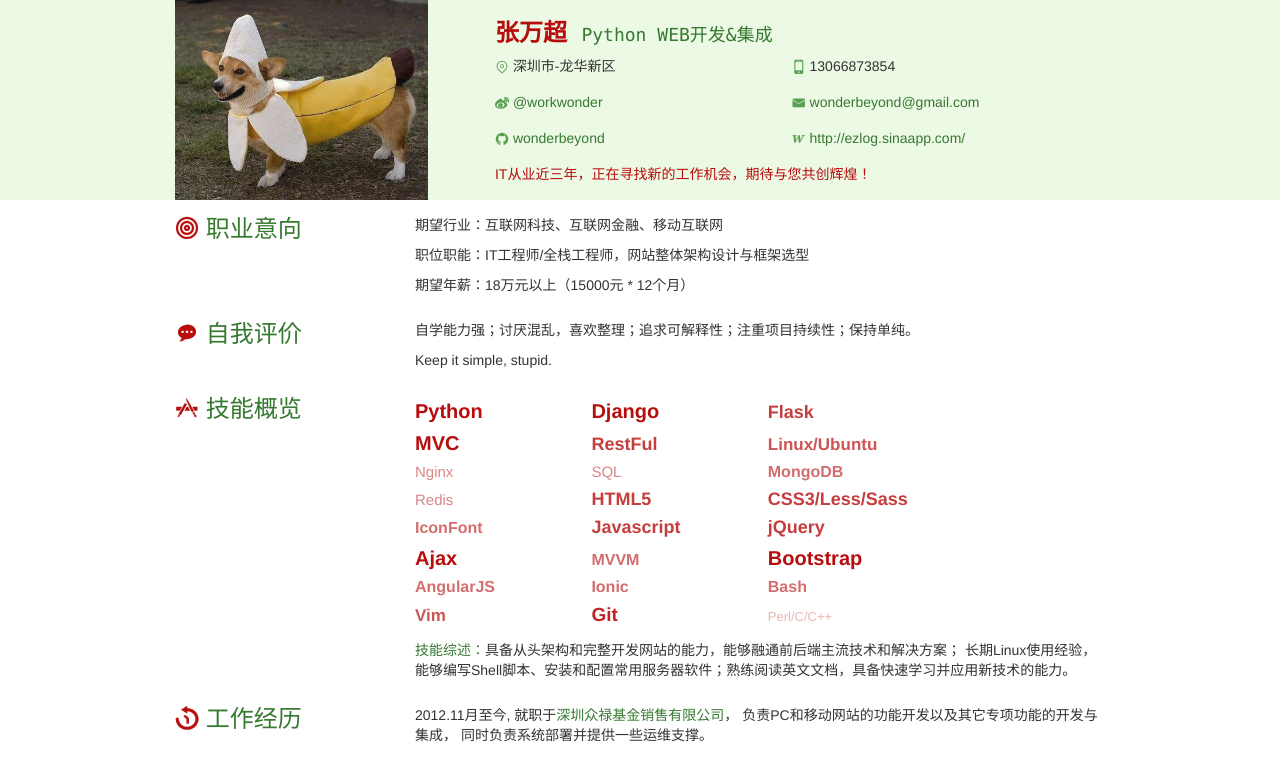
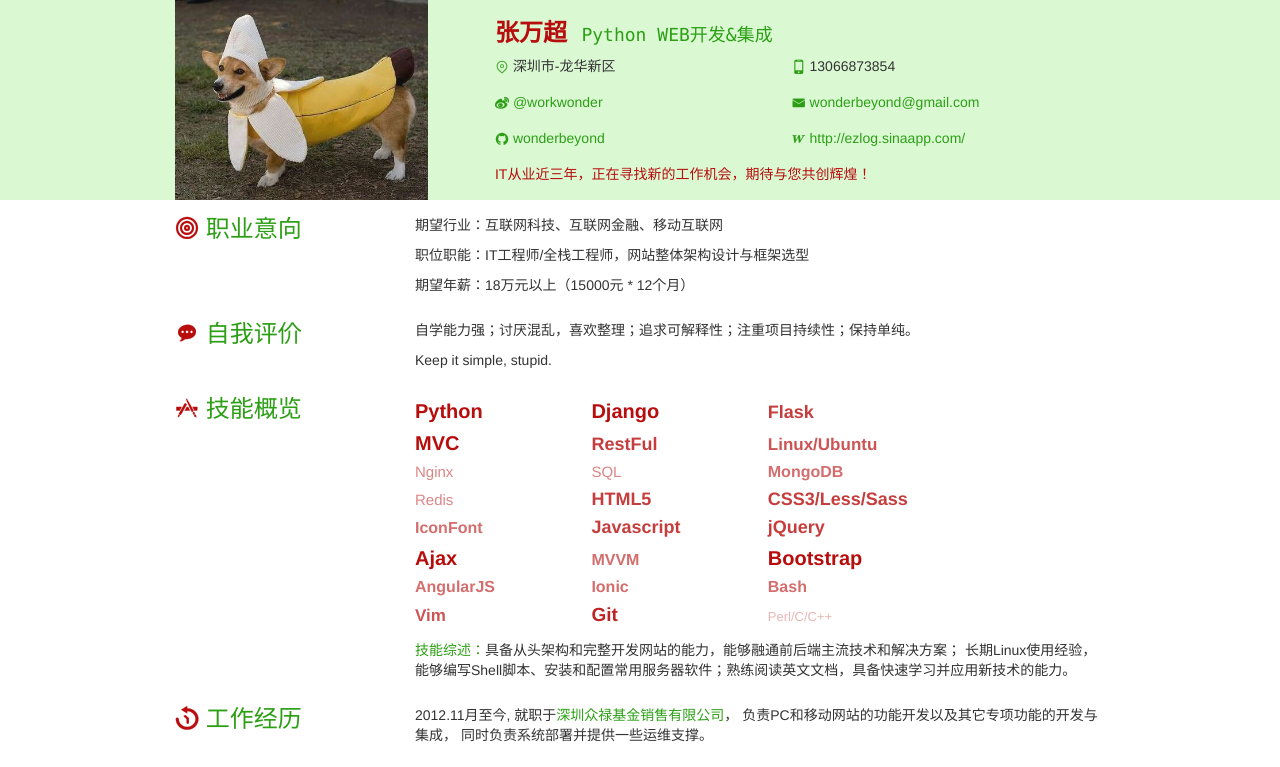
Before and after one commit to waie123/wondercv, a website: page index.html in a window 1280 px wide. Shown: the top 767 px of the page. Drawn offline with Linux system fonts and the light colour scheme; a script that the page names is missing.

Commit message:
enhancement

```diff
--- a/bootstrap/less/variables.less
+++ b/bootstrap/less/variables.less
@@ -14,10 +14,11 @@
 @gray-light:             lighten(@gray-base, 46.7%); // #777
 @gray-lighter:           lighten(@gray-base, 93.5%); // #eee
 
-@brand-primary:         #367930;
+@brand-primary:         #2C9F15;
 @brand-energized:       #B80D0D; // project-custom
 @brand-success:         #5cb85c;
 @brand-info:            #579E50;
+@brand-info:            #F4A622;
 @brand-warning:         #f0ad4e;
 @brand-danger:          #d9534f;
 
@@ -495,7 +496,7 @@
 @state-success-bg:               #dff0d8;
 @state-success-border:           darken(spin(@state-success-bg, -10), 5%);
 
-@state-info-text:                #579E50;
+@state-info-text:                darken(@brand-primary, 0.36);
 @state-info-bg:                  #d9edf7;
 @state-info-border:              darken(spin(@state-info-bg, -10), 7%);
 
--- a/gulpfile.js
+++ b/gulpfile.js
@@ -45,5 +45,5 @@ gulp.task('bootstrap-less', function() {
 
 gulp.task('watch', function() {
     gulp.watch(paths.less, ['less']);
-    gulp.watch(paths.bootstrap.less, ['bootstrap-less']);
+    gulp.watch(paths.bootstrap.less, ['bootstrap-less', 'less']);
 });
--- a/index.html
+++ b/index.html
@@ -20,22 +20,22 @@
         <div class="col-sm-8">
             <h1>张万超 <small class="text-primary">Python WEB开发&集成</small></h1>
             <div class="profile clearfix">
-                <p class="profile-item"><span class="iconfont text-info">&#xe605;</span>
+                <p class="profile-item"><i class="iconfont text-info">&#xe605;</i>
                     深圳市-龙华新区
                 </p>
-                <p class="profile-item"><span class="iconfont text-info">&#xe601;</span>
+                <p class="profile-item"><i class="iconfont text-info">&#xe601;</i>
                     13066873854
                 </p>
-                <p class="profile-item"><span class="iconfont text-info">&#xe602;</span>
+                <p class="profile-item"><i class="iconfont text-info">&#xe602;</i>
                     <a href="http://weibo.com/wber" target="_blank">@workwonder</a>
                 </p>
-                <p class="profile-item"><span class="iconfont text-info">&#xe603;</span>
+                <p class="profile-item"><i class="iconfont text-info">&#xe603;</i>
                     <a href="mailto:wonderbeyond@gmail.com" target="_blank">wonderbeyond@gmail.com</a>
                 </p>
-                <p class="profile-item"><span class="iconfont text-info">&#xe604;</span>
+                <p class="profile-item"><i class="iconfont text-info">&#xe604;</i>
                     <a href="https://github.com/wonderbeyond/" target="_blank">wonderbeyond</a>
                 </p>
-                <p class="profile-item"><span class="iconfont text-info">&#xe600;</span>
+                <p class="profile-item"><i class="iconfont text-info">&#xe600;</i>
                     <a href="http://ezlog.sinaapp.com/" target="_blank">http://ezlog.sinaapp.com/</a>
                 </p>
             </div>
--- a/less/main.less
+++ b/less/main.less
@@ -52,7 +52,8 @@ section {
 }
 
 #overview {
-    background: #ECF9E4;
+    //background: #DDFCCA;
+    background: lighten(@brand-primary, 55%);
 
     h1  {
         .text-energized();
@@ -75,7 +76,7 @@ section {
             width: 48%;
             white-space: nowrap;
             overflow: hidden;
-            text-overflow: ellipsis
+            text-overflow: ellipsis;
         }
     }
 }
@@ -96,7 +97,7 @@ section {
 #projects {
     .project-item {
         &:not(:last-child) {
-            margin: 0 0 10px 0;
+            margin: 0 0 15px 0;
             border-bottom: 1px solid #DEDEDE;
         }
 
```
Also changed, not shown: bootstrap/css/bootstrap.css, bootstrap/css/bootstrap.min.css, css/main.css, css/main.min.css.
